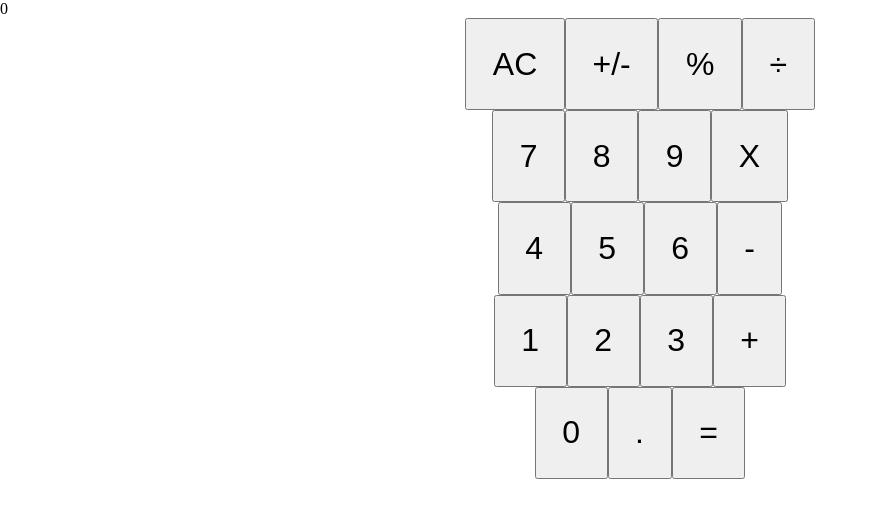
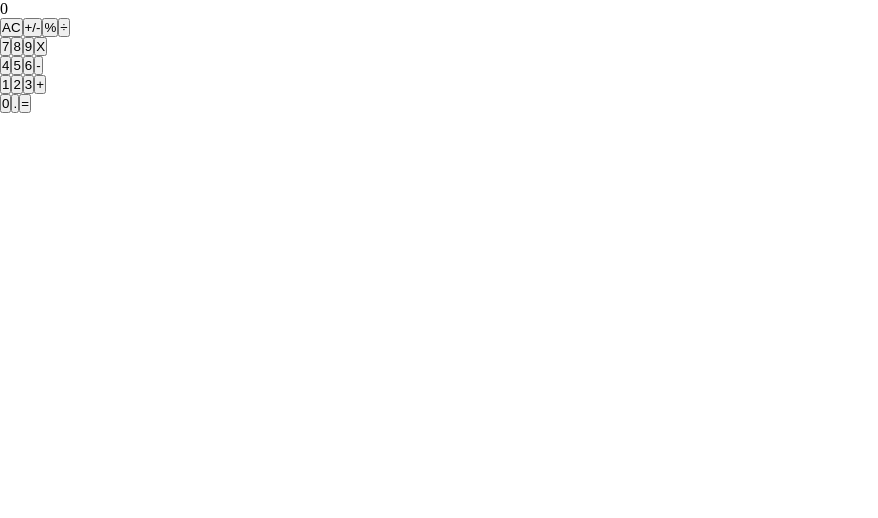
Before and after one commit to kenderb/calculator-react-app, a React (Create React App) app: page / in a window 1280 px wide. Shown: the top 518 px of the page, without its empty margins (0-878 px from the left). Built offline with nearby package versions, Linux system fonts and the light colour scheme.

Commit message:
Remove some styling

```diff
--- a/src/components/Button.js
+++ b/src/components/Button.js
@@ -8,13 +8,9 @@ class Button extends Component {
   };
 
   render() {
-    const buttonStyle = {
-      fontSize: '2em',
-      padding: '0.8em',
-    };
     const { buttonName } = this.props;
     return (
-      <button type="button" onClick={() => this.handleClick(buttonName)} style={buttonStyle}>
+      <button type="button" onClick={() => this.handleClick(buttonName)}>
         {buttonName}
       </button>
     );
--- a/src/components/ButtonPanel.js
+++ b/src/components/ButtonPanel.js
@@ -9,10 +9,6 @@ class ButtonPanel extends Component {
   };
 
   render() {
-    const divStyle = {
-      display: 'flex',
-      justifyContent: 'center',
-    };
     const buttons = [
       { name: 'group1', values: ['AC', '+/-', '%', '÷'] },
       { name: 'group2', values: ['7', '8', '9', 'X'] },
@@ -23,7 +19,7 @@ class ButtonPanel extends Component {
     return (
       <div>
         {buttons.map(item => (
-          <div key={item.name} style={divStyle}>
+          <div key={item.name}>
             {item.values.map(itemButton => (
               <Button
                 buttonName={itemButton}
```
